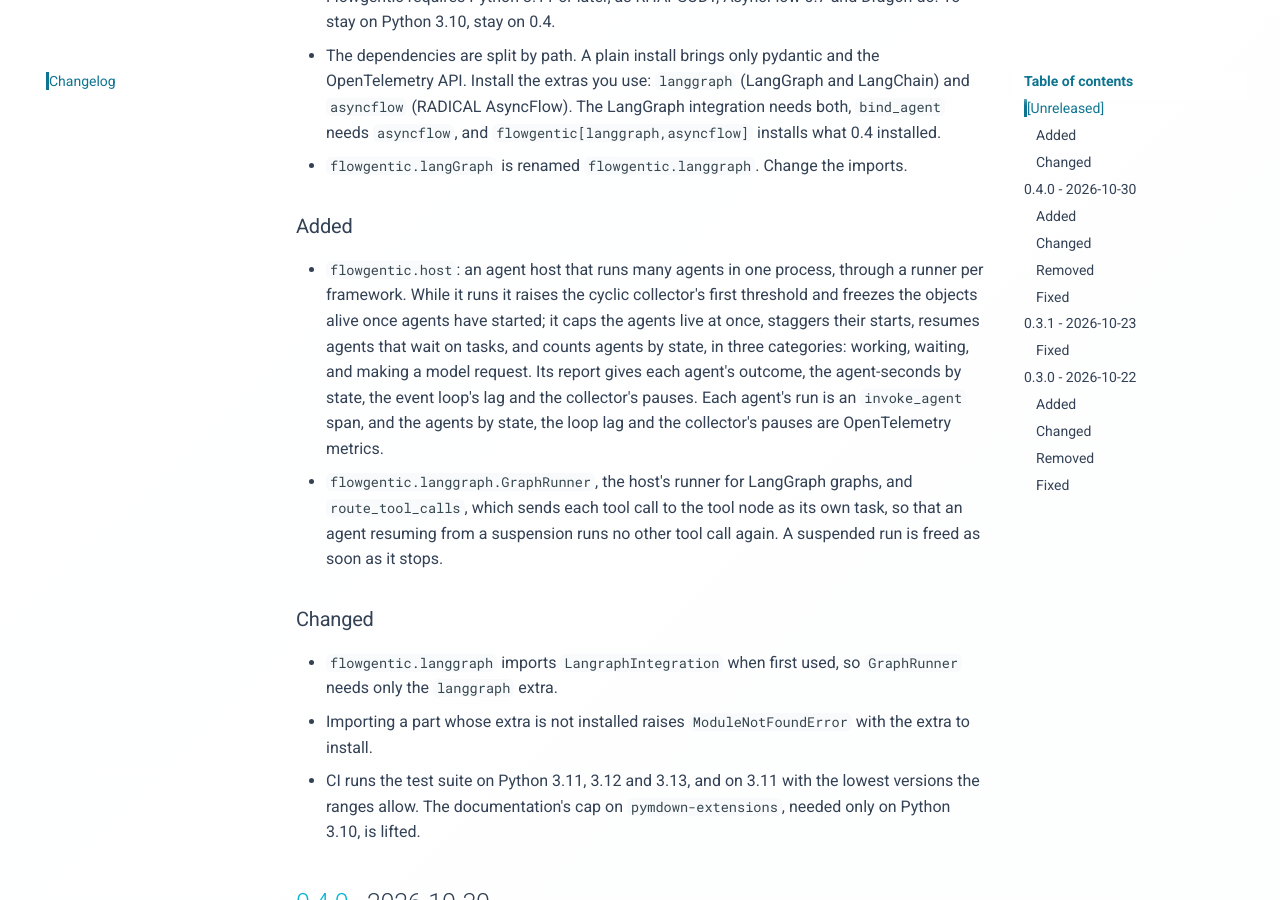
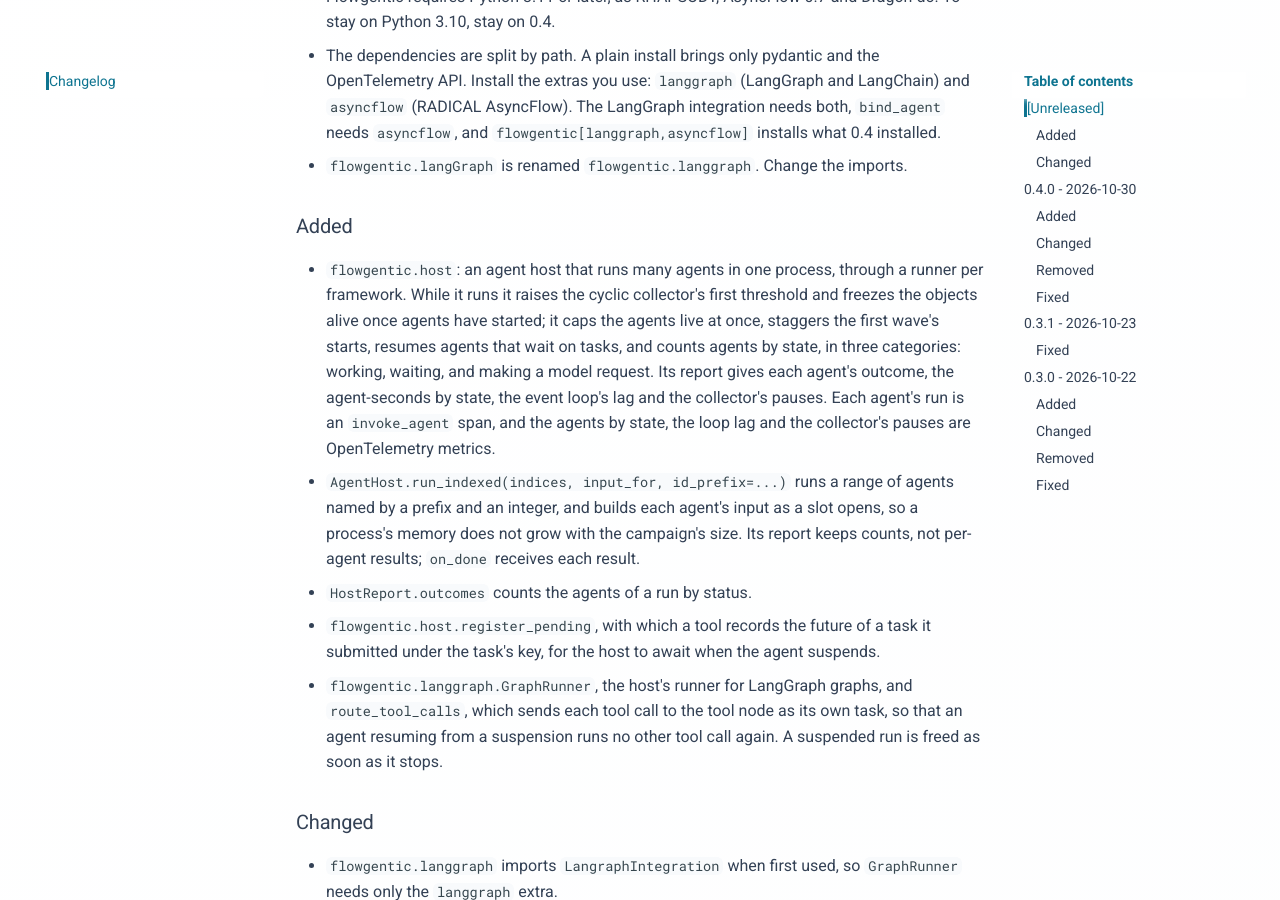
Before and after one commit to stride-research/flowgentic, an MkDocs documentation site: the page built from docs/changelog.md, in a window 1280 px wide and 900 px high, scrolled down 496 px. Built offline with MkDocs 1.6.1 and Material for MkDocs 9.7.7, drawn with Linux system fonts in a browser that asks for light colours; comment, search, counter and statistics services are not loaded.

Commit message:
Freeze on CPython 3.12, stagger only the first wave, and report cancelled agents
CPython 3.12 starts with objects already frozen, so the host skipped
gc.freeze() on every run there. It now always collects and freezes when
the first run starts, records how many objects were frozen before, and
unfreezes at the end only if that count was zero. The report's freeze
entry has the same keys every time: at_s, call_s, frozen_before, frozen.

The stagger applied to every admission, which capped a host at
batch / interval_s starts per second for the whole run. Only the first
wave, up to max_live_agents, is staggered again; later agents start as
soon as a slot frees.

When the host is cancelled, each live agent now ends as cancelled, not
failed: on_done receives it and the agent's task re-raises
CancelledError. A CancelledError raised inside the runner while the
host is not cancelled is still a failure. An agent task cancelled from
outside counts as cancelled and does not stop the host.

An on_done failure is kept in AgentResult.callback_error instead of
replacing the agent's own error. Agents that never started in a failed
or cancelled run stay pending instead of being counted as done.

The documentation of indexed campaigns no longer describes a particular
graph or checkpointer, and the changelog lists run_indexed,
HostReport.outcomes and the register_pending export.

```diff
--- a/CHANGELOG.md
+++ b/CHANGELOG.md
@@ -25,13 +25,22 @@ predate this changelog, so their changes are not listed here.
 - `flowgentic.host`: an agent host that runs many agents in one process,
   through a runner per framework. While it runs it raises the cyclic
   collector's first threshold and freezes the objects alive once agents have
-  started; it caps the agents live at once, staggers their starts, resumes
-  agents that wait on tasks, and counts agents by state, in three categories:
-  working, waiting, and making a model request. Its report gives each agent's
-  outcome, the agent-seconds by state, the event loop's lag and the
-  collector's pauses. Each agent's run is an `invoke_agent` span, and the
+  started; it caps the agents live at once, staggers the first wave's starts,
+  resumes agents that wait on tasks, and counts agents by state, in three
+  categories: working, waiting, and making a model request. Its report gives
+  each agent's outcome, the agent-seconds by state, the event loop's lag and
+  the collector's pauses. Each agent's run is an `invoke_agent` span, and the
   agents by state, the loop lag and the collector's pauses are OpenTelemetry
   metrics.
+- `AgentHost.run_indexed(indices, input_for, id_prefix=...)` runs a range of
+  agents named by a prefix and an integer, and builds each agent's input as a
+  slot opens, so a process's memory does not grow with the campaign's size.
+  Its report keeps counts, not per-agent results; `on_done` receives each
+  result.
+- `HostReport.outcomes` counts the agents of a run by status.
+- `flowgentic.host.register_pending`, with which a tool records the future of
+  a task it submitted under the task's key, for the host to await when the
+  agent suspends.
 - `flowgentic.langgraph.GraphRunner`, the host's runner for LangGraph graphs,
   and `route_tool_calls`, which sends each tool call to the tool node as its
   own task, so that an agent resuming from a suspension runs no other tool
```
Also changed, not shown: docs/features/agent-host.md (+33 -21 lines), 3 other files.
